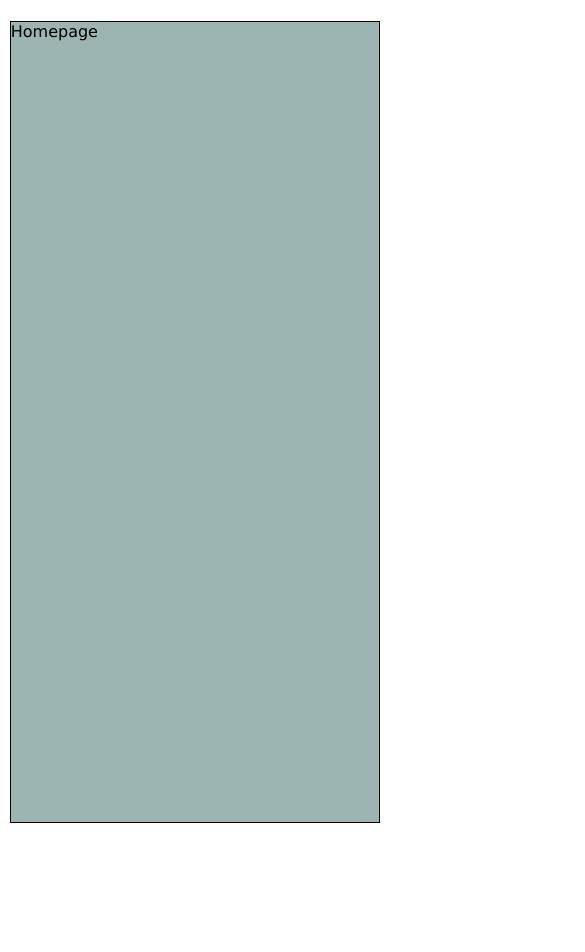
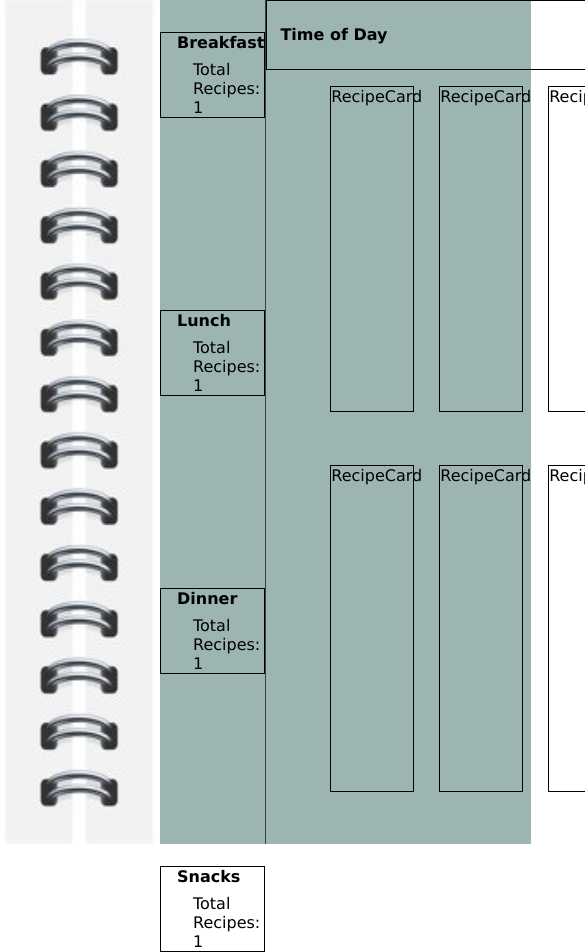
Before and after one commit to Chris-Loza/recipe-book, a React (Vite) app: page / in a window 390 px wide. Shown: the top 952 px of the page, 585 px wide, since content can reach past the window. Before the commit the page ends 844 px from the top, so only its background shows below. Built offline with nearby package versions, Linux system fonts and the light colour scheme.

Commit message:
added more basic structure and styling, need to fix header responsiveness.

```diff
--- a/src/App.css
+++ b/src/App.css
@@ -23,6 +23,10 @@
   display: flex;
   width: 100vw;
   height: 100svh;
+
+  img {
+    width: 10rem;
+  }
 }
 
 @keyframes logo-spin {
--- a/src/App.jsx
+++ b/src/App.jsx
@@ -5,6 +5,7 @@ function App() {
   return (
     <>
       <div className="mainContainer">
+        <img src="/images/bookSpiral.jpg" alt="book spiral binding" />
         <Homepage />
       </div>
     </>
--- a/src/Components/Homepage/Homepage.jsx
+++ b/src/Components/Homepage/Homepage.jsx
@@ -1,7 +1,32 @@
 import "./homepage.css";
+import TimeOfDay from "../TimeOfDay/TimeOfDay";
+import RecipeCard from "../RecipeCard/RecipeCard";
 
 const Homepage = () => {
-  return <div className="homepageContainer">Homepage</div>;
+  return (
+    <div className="homepageContainer">
+      <div className="timeOfDayContainer">
+        <TimeOfDay timeOfDay={"Breakfast"} recipeCount={1}/>
+        <TimeOfDay timeOfDay={"Lunch"} recipeCount={1}/>
+        <TimeOfDay timeOfDay={"Dinner"} recipeCount={1}/>
+        <TimeOfDay timeOfDay={"Snacks"} recipeCount={1}/>
+      </div>
+      <div className="recipeList">
+        <div className="header">
+          <h1>Time of Day</h1>
+          <div className="addRecipeModalContainer">Add Recipe</div>
+        </div>
+        <div className="recipeCards">
+          <RecipeCard />
+          <RecipeCard />
+          <RecipeCard />
+          <RecipeCard />
+          <RecipeCard />
+          <RecipeCard />
+        </div>
+      </div>
+    </div>
+  );
 };
 
 export default Homepage;
--- a/src/Components/Homepage/homepage.css
+++ b/src/Components/Homepage/homepage.css
@@ -6,9 +6,50 @@
 }
 
 .homepageContainer {
-    border: 1px solid black;
     background-color: var(--book-bg);
     margin: auto;
     width: 95%;
-    height: 95%;
+    height: 100%;
+    display: flex;
+
+    .timeOfDayContainer {
+        flex: 1;
+        display: flex;
+        flex-direction: column;
+        border-right: 1px solid var(--text-color);
+        gap: 10rem;
+    }
+
+    .recipeList {
+        flex: 5;
+        display: flex;
+        flex-direction: column;
+
+        .header {
+            flex: 1;
+            display: flex;
+            align-items: center;
+            border: 1px solid black;
+            position: relative;
+
+            h1 {
+                position: absolute;
+                left: 3%;
+            }
+
+            .addRecipeModalContainer {
+                position: absolute;
+                left: 90%;
+                border: 1px solid black;
+            }
+        }
+
+        .recipeCards {
+            flex: 11;
+            display: grid;
+            grid-template-columns: repeat(3, 1fr);
+            gap: 1rem;
+            margin: 1rem 4rem;
+        }
+    }
 }
--- /dev/null
+++ b/src/Components/RecipeCard/RecipeCard.jsx
@@ -0,0 +1,8 @@
+import React from "react";
+import "./recipeCard.css";
+
+const RecipeCard = () => {
+  return <div className="recipeCard">RecipeCard</div>;
+};
+
+export default RecipeCard;
--- /dev/null
+++ b/src/Components/RecipeCard/recipeCard.css
@@ -0,0 +1,5 @@
+.recipeCard {
+    border: 1px solid black;
+    max-width: 90%;
+    max-height: 90%;
+}
--- /dev/null
+++ b/src/Components/TimeOfDay/TimeOfDay.jsx
@@ -0,0 +1,12 @@
+import "./timeOfDay.css";
+
+const TimeOfDay = ({ timeOfDay, recipeCount }) => {
+  return (
+    <div className="timeOfDay">
+      <h1>{timeOfDay}</h1>
+      <p>Total Recipes: {recipeCount}</p>
+    </div>
+  );
+};
+
+export default TimeOfDay;
--- /dev/null
+++ b/src/Components/TimeOfDay/timeOfDay.css
@@ -0,0 +1,14 @@
+.timeOfDay {
+    border: 1px solid black;
+    margin-top: 2rem;
+    padding-left: 1rem;
+    display: flex;
+    flex-direction: column;
+
+    h1 {
+        padding-bottom: 0.5rem;
+    }
+    p {
+        margin-left: 1rem;
+    }
+}
```
Also changed, not shown: public/images/bookSpiral.jpg (added).
